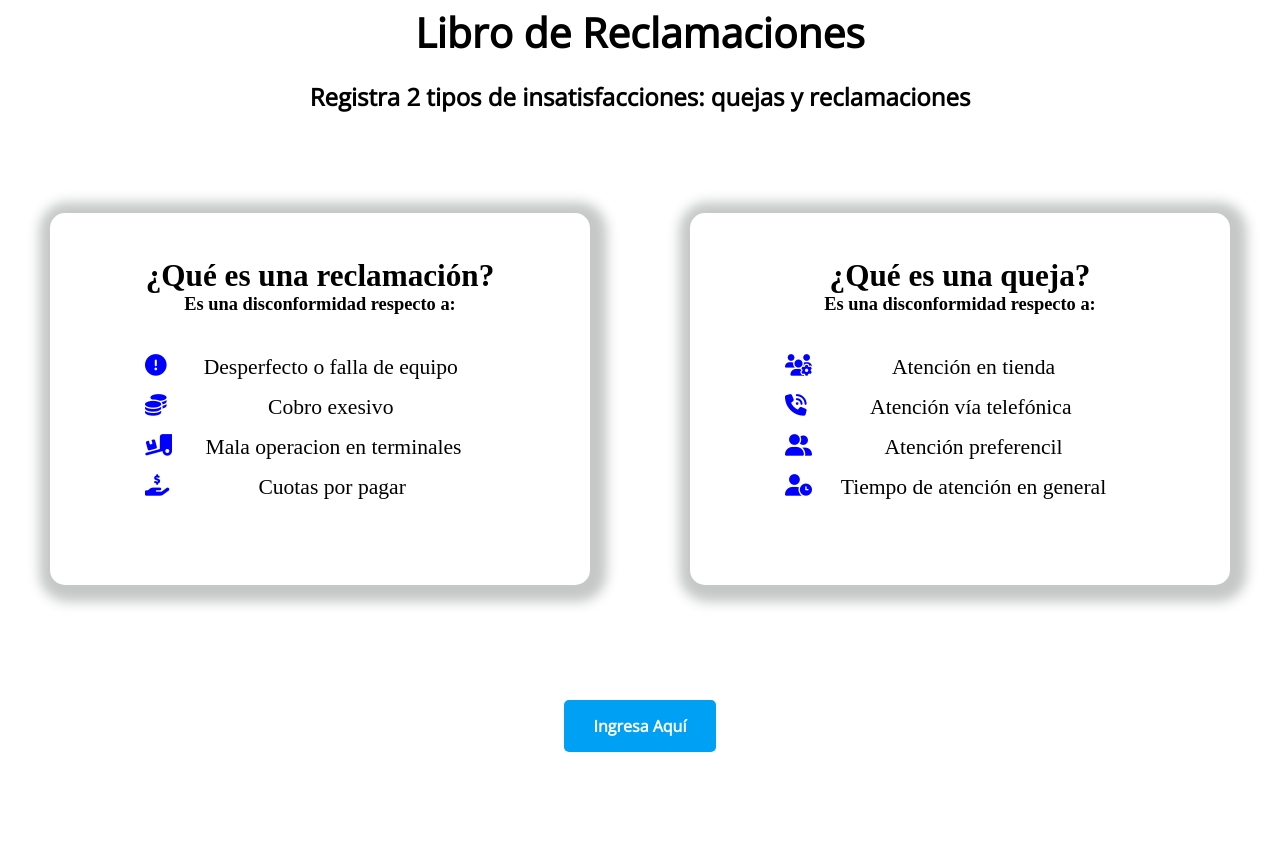
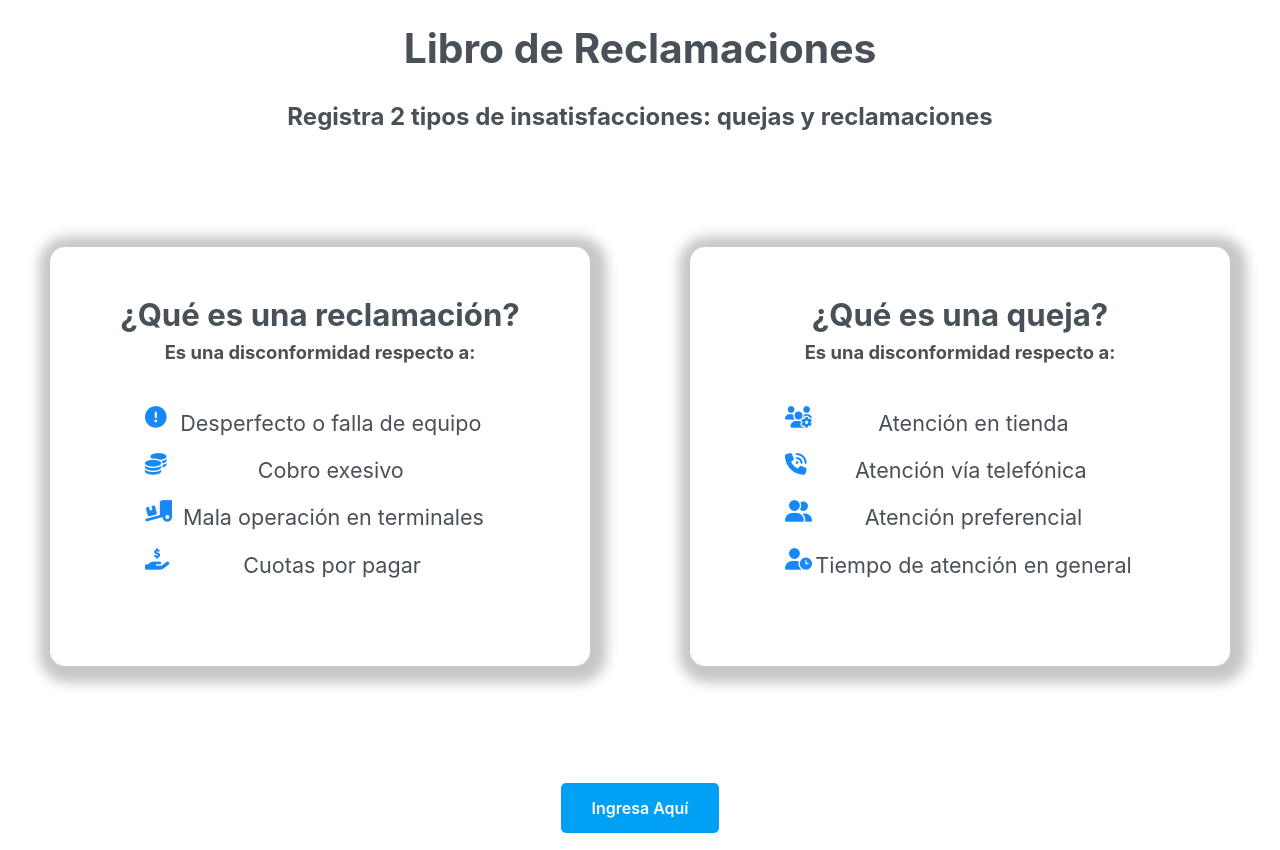
Before and after one commit to JersonGivercom/FormularioReclamo, a plain HTML site: page index.html in a window 1280 px wide. Shown: the part 600-1450 px from the top of the page. Before the commit the page ends 1367 px from the top, so only its background shows below. Drawn offline with nearby package versions, Linux system fonts and the light colour scheme.

Commit message:
Actualizado la letra1

```diff
--- a/estilo/estilo.css
+++ b/estilo/estilo.css
@@ -1,19 +1,25 @@
-@import url('https://fonts.googleapis.com/css2?family=Open+Sans:wght@300&display=swap');
+
 *{
     margin: 0px;
     padding: 0px;
     box-sizing: border-box;
 }
+body{
+    font-family: -apple-system, BlinkMacSystemFont, "Segoe UI", Roboto, "Helvetica Neue", Arial, "Noto Sans", sans-serif, "Apple Color Emoji", "Segoe UI Emoji", "Segoe UI Symbol", "Noto Color Emoji";
+    font-weight: 400;
+    line-height: 1.5;
+    color: rgb(73, 80, 87);
+}
 .cabezera{
     margin-bottom: 25px;
 }
 .cabezera_titulo{
-    font-size: 2.55rem;
+    font-size: 2.2rem;
     color: #00A0F4;
 }
 .contenido_titulo{
     text-align: center;
-    font-size: 2.55rem;
+    font-size: 2.2rem;
     color: #00A0F4;
 }
 .cabezera_titulo img{
@@ -37,6 +43,7 @@
 .titulo{
     background: crimson;
     font-size: 1.2em;
+    font-size: 1.2em;
     color: #fff;
     padding: 5px 5px;
     border-radius: 3px;
@@ -49,18 +56,16 @@
 }
 
 .caja{
-    padding: 12px auto;
+    padding: 12px ;
 
 }
 .caja-titulo{
     text-align: center;
     font-size: 2.55em;
-    font-family: 'Open Sans', sans-serif;
     margin-bottom: 20px
 }
 .caja-subtitulo{
     text-align: center;
-    font-family: 'Open Sans', sans-serif;
 }
 .cajaReclamo{
     margin: 90px 0;
@@ -105,14 +110,13 @@
     background: #00A0F4;
     padding: 15px 30px;
     border-radius: 5px;
-    font-family: 'Open Sans', sans-serif;
     font-weight: 600;
 }
 .btn-reclamo:hover{
     background: #026ea8;
 }
 i{
-    color: blue;
+    color: rgba(25, 136, 247, 1);
     float: left;
 }
 
@@ -133,15 +137,14 @@ i{
 .item_formulario{
     margin: 15px;
     width: 300px;
-    font-family: 'Open Sans', sans-serif;
+}
 
-}
 .item_texto{
     display: block;
     width: 100%;
-    margin-top: 10px;
     height: calc(2.25rem + 2px);
-    font-size: 1.3rem;
+    padding: 0.375rem 0.75rem;;
+    font-size: 1rem;
     font-weight: 400;
     line-height: 1.5;
     color: #495057;
--- a/index.html
+++ b/index.html
@@ -6,7 +6,7 @@
     <meta name="viewport" content="width=device-width, initial-scale=1.0">
     <script src="https://kit.fontawesome.com/f26e94a7e8.js" crossorigin="anonymous"></script>
     <link rel="stylesheet" href="estilo/estilo.css">
-    <title>Document</title>
+    <title>Formulario</title>
 </head>
 <body>
     <div class="contenido">
@@ -46,7 +46,7 @@
                 </div>
                 <div class="cajaReclamo-item">
                     <i class="fas fa-truck-loading"></i>
-                    <label>Mala operacion en terminales</label>
+                    <label>Mala operación en terminales</label>
                 </div>
                 <div class="cajaReclamo-item">
                     <i class="fas fa-hand-holding-usd"></i>
@@ -68,7 +68,7 @@
                 </div>
                 <div class="cajaReclamo-item">
                     <i class="fas fa-user-friends"></i>
-                    <label for="">Atención preferencil</label>
+                    <label for="">Atención preferencial</label>
                 </div>
                 <div class="cajaReclamo-item">
                     <i class="fas fa-user-clock"></i>
```
Also changed, not shown: frmReclamo.html (+1 -1 lines).
